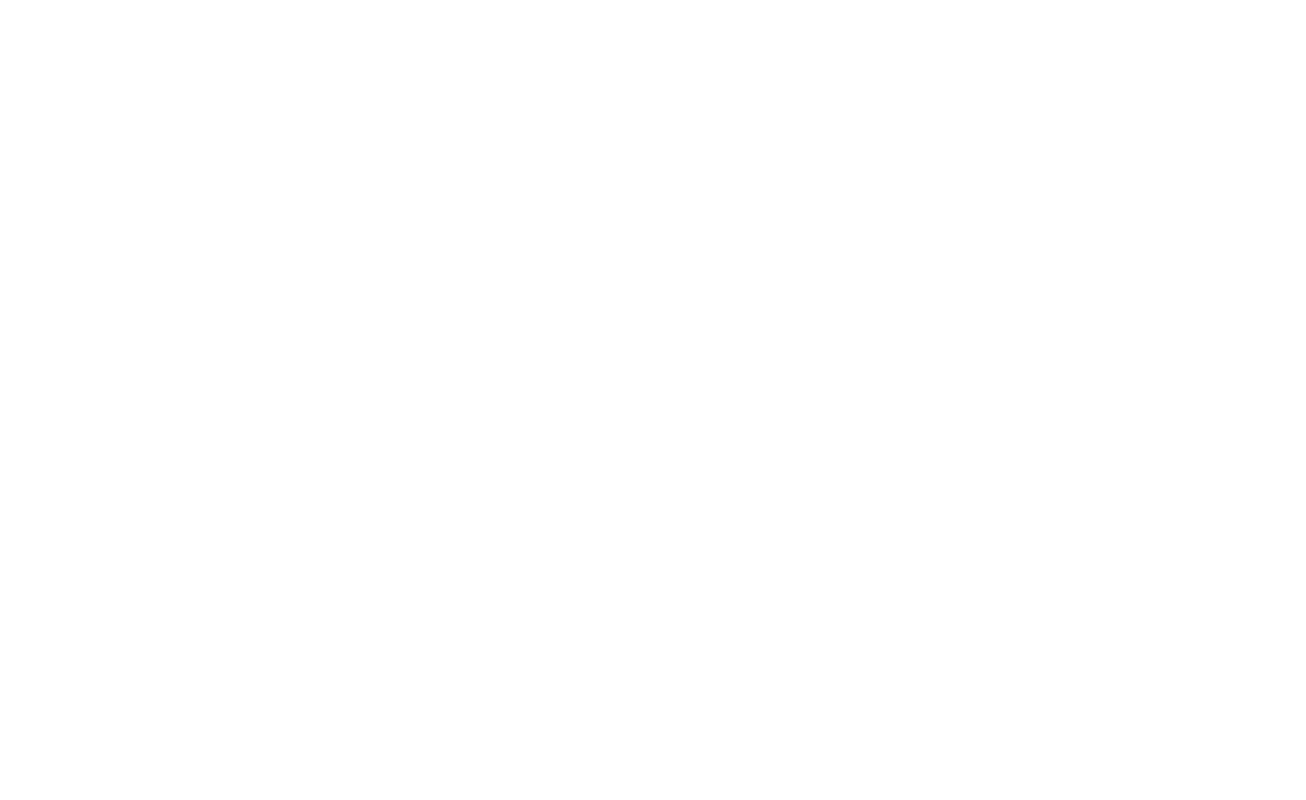
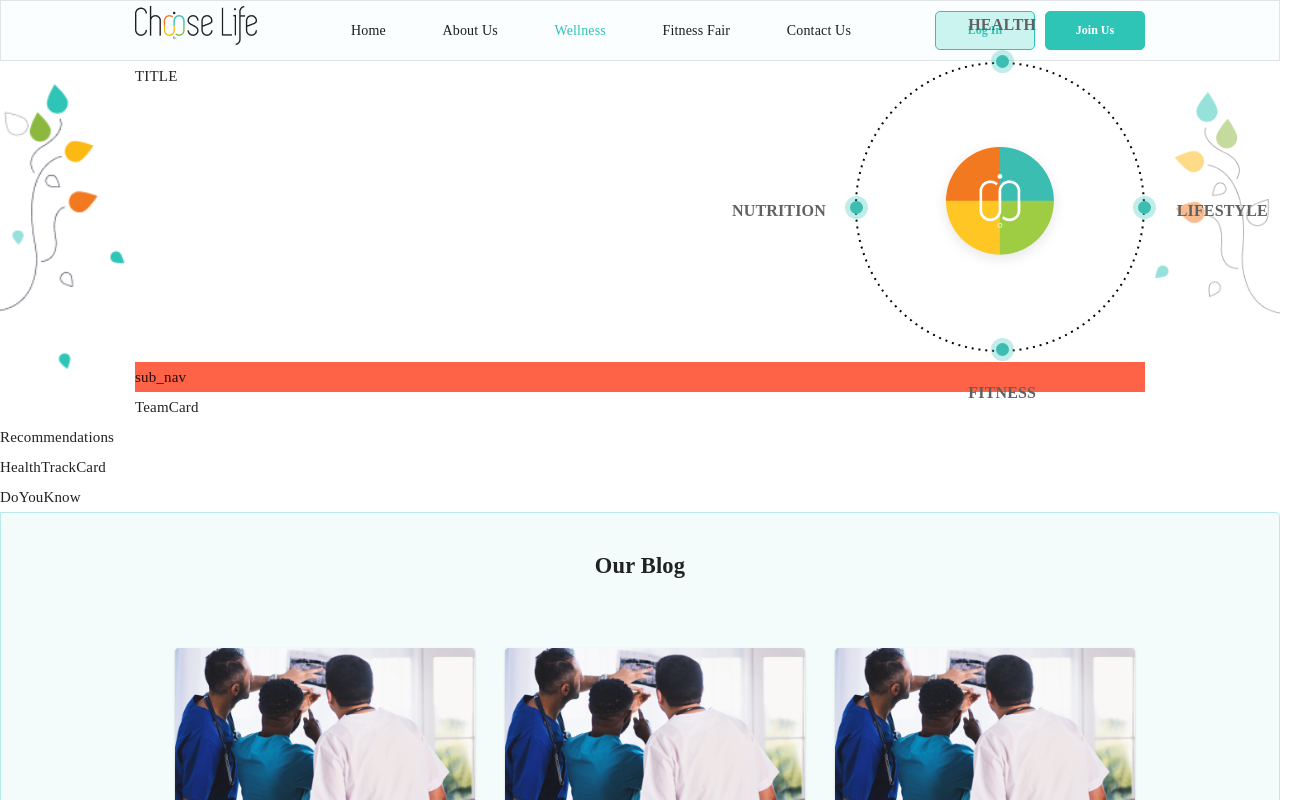
Before and after one commit to Kaeyz/react-app, a React (Create React App) app: page /wellness/individual/health in a window 1280 px wide. Shown: the top 800 px of the page, 1306 px wide, since content can reach past the window. Built offline with nearby package versions, Linux system fonts and the light colour scheme.

Commit message:
ADD: health page added with component structure

```diff
--- a/src/components/home/HomeHero.js
+++ b/src/components/home/HomeHero.js
@@ -14,7 +14,6 @@
 		height: max-content;
 		width: 100%;
 		display: flex;
-		align-items: flex-end;
 		background-position: top;
 		background-repeat: no-repeat;
 
--- a/src/components/layouts/appLayout/header/index.js
+++ b/src/components/layouts/appLayout/header/index.js
@@ -86,7 +86,7 @@
 						<div className="nav-links">
 							<NavLinks exact activeClassName="navbar__link--active" to="/"> Home </NavLinks>
 							<NavLinks activeClassName="navbar__link--active" to="/about">About Us</NavLinks>
-							<NavLinks activeClassName="navbar__link--active" to="/wellness">Wellness</NavLinks>
+							<NavLinks activeClassName="navbar__link--active" to="/wellness/individual/health">Wellness</NavLinks>
 							<NavLinks activeClassName="navbar__link--active" to="/fitnessFair">Fitness Fair</NavLinks>
 							<NavLinks activeClassName="navbar__link--active" to="/contactUs">Contact Us</NavLinks>
 						</div>
--- /dev/null
+++ b/src/components/wellness/individual/MainBanner.js
@@ -0,0 +1,67 @@
+import React from 'react';
+import Container from '../../common/Container';
+import styled from 'styled-components';
+import flower1 from '../../../assets/img/flower_1.png';
+import flower2 from '../../../assets/img/flower_2.png';
+import CircleCard from '../../common/CircleCard';
+import PropTypes from 'prop-types';
+
+const Wrapper = styled.div`
+		height: max-content;
+		width: 100%;
+		display: flex;
+		.flower1 {
+   	 background-image: url(${flower1});
+			height: 50%;
+			width: 100%;
+			background-repeat: no-repeat;
+			background-position: center left;
+			background-size: 10%;
+		}
+  .flower2 {
+		height: 100%;
+		width: 100%;
+    background-image: url(${flower2});
+		background-repeat: no-repeat;
+		background-position: center right;
+		background-size: 15%;
+  }
+	.top_section {
+		display: flex;
+		flex-wrap: wrap;
+		justify-content: space-between;
+	}
+
+	.health {
+		background-color: red;
+	}
+
+	.lifestyle {
+		background-color: tomato;
+	}
+
+`;
+
+function MainBanner({page}) {
+	return (
+		<Wrapper>
+			<div className='flower1'>
+				<div className='flower2'>
+					<Container>
+						<div className="top_section">
+							<div>TITLE</div>
+							<CircleCard />
+						</div>
+						<div className={`${page}`}>sub_nav</div>
+					</Container>
+				</div>
+			</div>
+		</Wrapper>
+	);
+}
+
+MainBanner.propTypes = {
+	page: PropTypes.string.isRequired,
+};
+
+export default MainBanner;
--- /dev/null
+++ b/src/components/wellness/individual/TeamCard.js
@@ -0,0 +1,27 @@
+import React from 'react';
+import Container from '../../common/Container';
+import styled from 'styled-components';
+
+//import PropTypes from 'prop-types';
+
+const Wrapper = styled.div`
+
+
+`;
+
+function TeamCard() {
+	return (
+		<Wrapper>
+			<Container>
+				{/* 				Code goes here */}
+				TeamCard
+			</Container>
+		</Wrapper>
+	);
+}
+
+TeamCard.propTypes = {
+
+};
+
+export default TeamCard;
--- a/src/routes/routes.js
+++ b/src/routes/routes.js
@@ -2,13 +2,8 @@
 import { Route, Switch, BrowserRouter as Router } from 'react-router-dom';
 
 import Home from '../views/Home';
-import  About from '../views/About';
-
-/*
-import  ContactUs from '../views/ContactUs';
-import  FitnessFair from '../views/FitnessFair';
-import  Wellness from '../views/Wellness'; */
-// import  SignUp from "../pages/SignUp"
+import About from '../views/About';
+import Health from '../views/wellness/individual/Health';
 
 
 const Routes = () => (
@@ -16,11 +11,8 @@
 		<Switch>
 			<Route exact path="/" component={Home} />
 			<Route path="/about" component={About} />
-			{/*
-			<Route path="/contactUs" component={ContactUs} />
-			<Route path="/fitnessFair" component={FitnessFair} />
-			<Route path="/wellness" component={Wellness} /> */}
-			{/* <Route path="/signUp" component={SignUp} /> */}
+			<Route path="/wellness/individual/health" component={Health} />
+
 		</Switch>
 	</Router>
 );
--- /dev/null
+++ b/src/views/wellness/individual/Health.js
@@ -0,0 +1,22 @@
+import React from 'react';
+import AppLayout from '../../../components/layouts/appLayout/AppLayout';
+import Subscribe from '../../../components/subscribe/Subscribe';
+import LatestBlog from '../../../components/blog/LatestBlog';
+import MainBanner from '../../../components/wellness/individual/MainBanner';
+import TeamCard from '../../../components/wellness/individual/TeamCard';
+
+const Health = () => {
+	return (
+		<AppLayout>
+			<MainBanner page="lifestyle"/>
+			<TeamCard />
+			<p>Recommendations</p>
+			<p>HealthTrackCard</p>
+			<p>DoYouKnow</p>
+			<LatestBlog />
+			<Subscribe />
+		</AppLayout>
+	);
+};
+
+export default Health;
```
